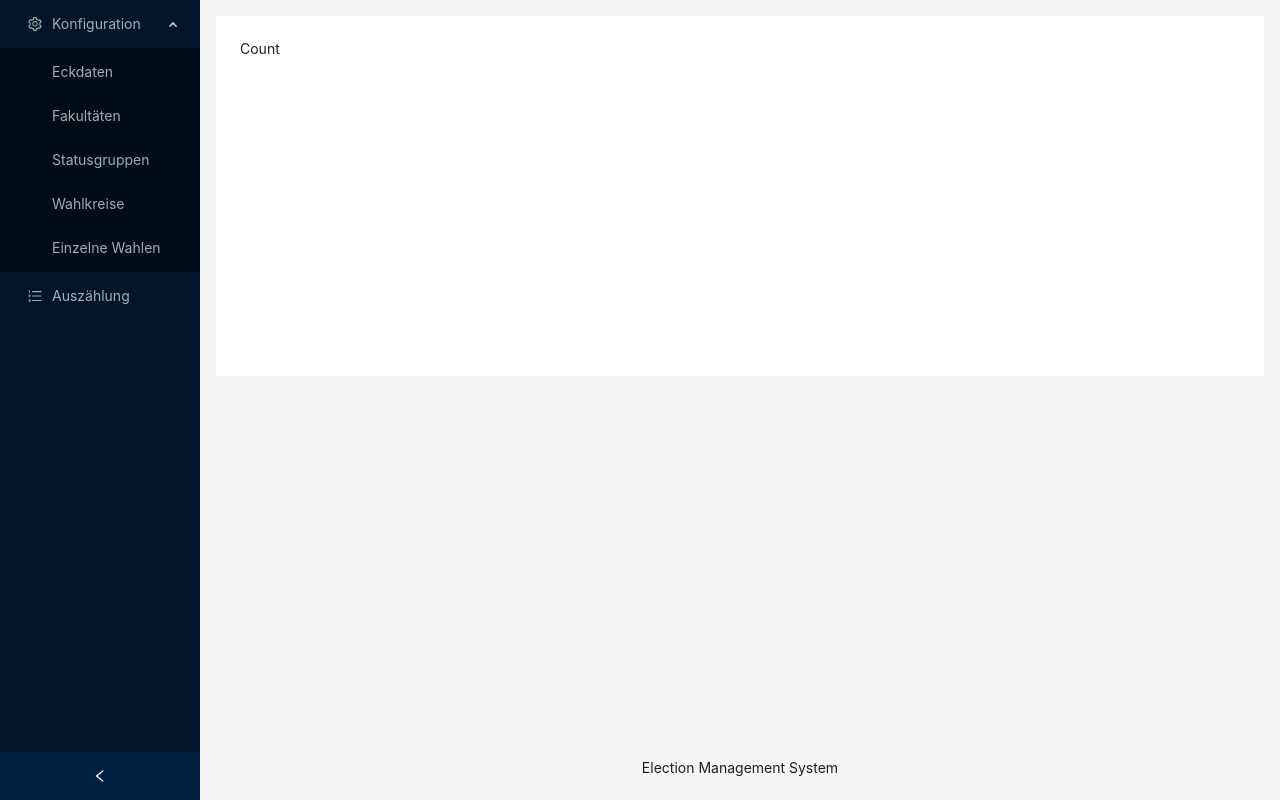
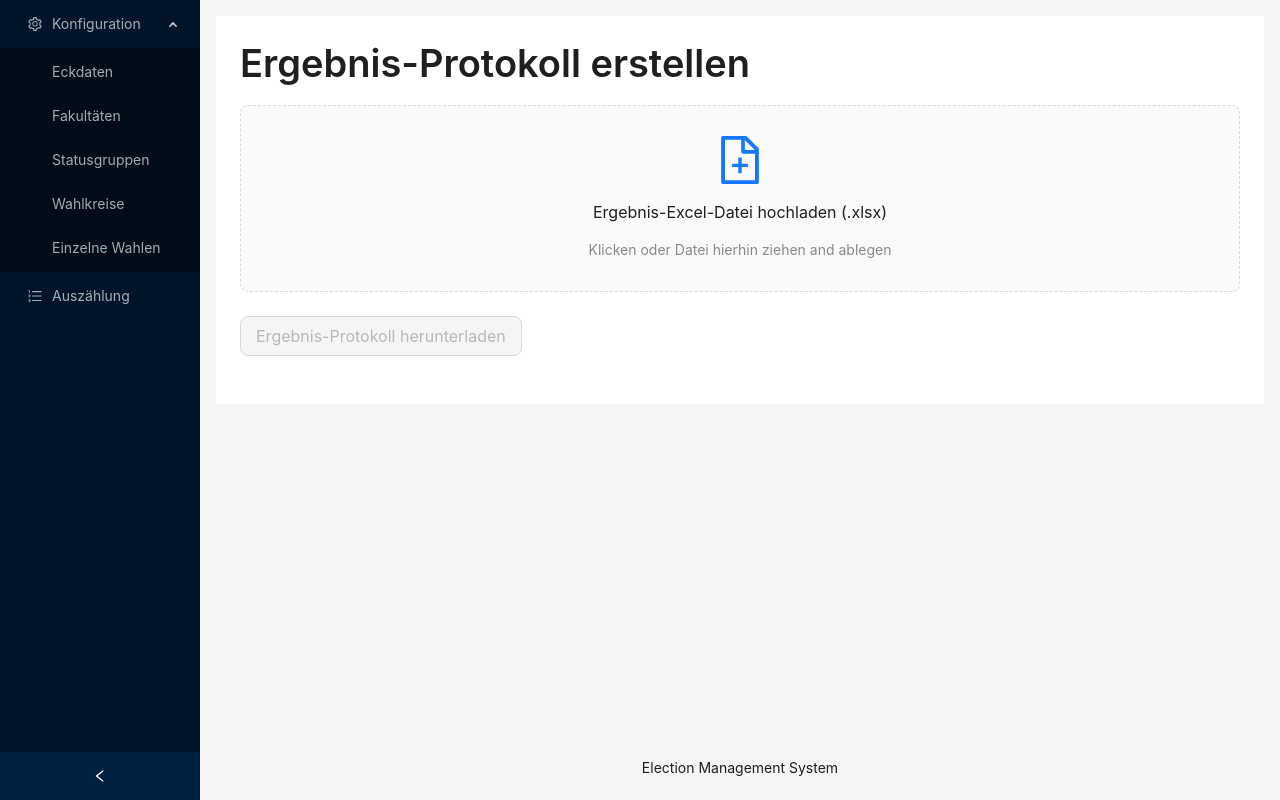
Before and after one commit to SilvanVerhoeven/election-management-system, a Next.js app: page /count in a window 1280 px wide. Built offline with nearby package versions, Linux system fonts and the light colour scheme.

Commit message:
feat: Add basic result generation

```diff
--- /dev/null
+++ b/src/app/api/files/upload/route.ts
@@ -0,0 +1,42 @@
+import { NextRequest, NextResponse } from 'next/server'
+import { join } from 'path'
+import { mkdir, stat } from "fs/promises"
+import * as dateFns from 'date-fns'
+import {writeFile} from 'fs/promises'
+import { baseDir } from '@/lib/files'
+
+export interface DownloadInfo {
+  fileDir: string,
+  filename: string
+}
+
+export async function POST(req: NextRequest) {
+  const data = await req.formData()
+  const file = data.get("file")?.valueOf() as File
+
+  const uploadDir = `/uploads/${dateFns.format(Date.now(), "yyyy-MM-dd")}`
+
+  const fullUploadDir = join(
+    baseDir(),
+    uploadDir
+  )
+
+  try {
+    await stat(fullUploadDir)
+  } catch (e: any) {
+    if (e.code === "ENOENT") {
+      await mkdir(fullUploadDir, { recursive: true })
+    } else {
+      console.error(e)
+      return NextResponse.error()
+    }
+  }
+
+  const uniqueSuffix = `${dateFns.format(Date.now(), "yyyy-MM-dd-HHmmss")}_${Math.round(Math.random() * 1e9)}`
+  const filename = `${uniqueSuffix}`
+  const filePath = join(fullUploadDir, filename)
+
+  await writeFile(filePath, Buffer.from(await file.arrayBuffer()))
+
+  return NextResponse.json({ fileDir: uploadDir, filename })
+}
--- /dev/null
+++ b/src/app/api/results/route.ts
@@ -0,0 +1,28 @@
+import { NextRequest } from 'next/server'
+import { DonwloadRequestData } from '@/app/count/page'
+import { readFile } from 'fs/promises'
+import { generateResultHtml, parseResultsFile } from '@/lib/generateResults'
+import path from 'path'
+import { baseDir } from '@/lib/files'
+
+/**
+ * SECURITY RISK
+ *
+ * Because there is no database to access, we rely on the filename and fileDir passed by the user to read in the proper file.
+ * As of writing this comment, the server is intended for local deployment only.
+ * Once the server should be deployed elsewhere, a secure measure to access result files should be used.
+ */
+
+export async function POST(req: NextRequest) {
+  const {
+    filename,
+    fileDir
+  } = await req.json() as DonwloadRequestData
+
+  const buffer = await readFile(path.join(baseDir(), fileDir, filename))
+  const electionData = await parseResultsFile(buffer)
+
+  return new Response(
+    generateResultHtml(electionData)
+  )
+}
--- a/src/app/count/page.tsx
+++ b/src/app/count/page.tsx
@@ -1,11 +1,111 @@
-import React from 'react';
-import { ConfigProvider } from 'antd';
+'use client'
+
+import React, { useState } from 'react'
+import { FileAddOutlined, FileSyncOutlined } from '@ant-design/icons'
+import { ConfigProvider, Upload, Typography, Button, Form, UploadFile, message } from 'antd'
 import theme from '@/theme/themeConfig'
+import { UploadChangeParam } from 'antd/es/upload'
+import { DownloadInfo } from '../api/files/upload/route'
 
-const CountPage = () => (
-  <ConfigProvider theme={theme}>
-    Count
-  </ConfigProvider>
-);
+const { Dragger } = Upload
+const { Title } = Typography
+
+export interface DonwloadRequestData extends DownloadInfo {
+  originalFilename: string,
+  type: string
+}
+
+const CountPage = () => {
+  const [messageApi, contextHolder] = message.useMessage()
+
+  const [file, setFile] = useState<UploadFile>()
+  const [downloadInfo, setDownloadInfo] = useState<DownloadInfo>()
+  const [isGeneratingResults, setIsGeneratingResults] = useState(false)
+
+  const filesChanged = (change: UploadChangeParam<UploadFile>) => {
+    const { status, response } = change.file
+
+    if (status === 'done') {
+      messageApi.success(`Uplaod erfolgreich`)
+      setDownloadInfo(response)
+    } else if (status === 'error') {
+      messageApi.error(`Upload fehlgeschlagen`)
+    }
+
+    if (status !== 'uploading') {
+      setFile(change.fileList[0])
+    }
+  }
+
+  const onFinish = async () => {
+    const payload = {
+      originalFilename: file?.name,
+      type: file?.type,
+      ...downloadInfo
+    }
+
+    setIsGeneratingResults(true)
+
+    const resultHtml = await (await fetch('../api/results', {
+      method: 'POST',
+      headers: {
+        'Content-Type': 'application/json',
+      },
+      body: JSON.stringify(payload),
+    })).text()
+
+    setIsGeneratingResults(false)
+
+    const printContainer = document.querySelector("#print-container") as HTMLIFrameElement
+    printContainer.onload = () => setTimeout(() => printContainer.contentWindow?.print(), 400)
+    printContainer.srcdoc = resultHtml
+  }
+
+  const onFinishFailed = (errorInfo: any) => {
+    messageApi.error(errorInfo)
+  }
+
+  return (
+    <ConfigProvider theme={theme}>
+      {contextHolder}
+      <Title style={{ marginTop: 0 }}>Ergebnis-Protokoll erstellen</Title>
+      <Form
+        name="count-result"
+        onFinish={onFinish}
+        onFinishFailed={onFinishFailed}
+      >
+        <Form.Item>
+          <Dragger
+            multiple={false}
+            action='../api/files/upload'
+            maxCount={1}
+            onChange={filesChanged}
+            accept='.xls,.xlsx'
+          >
+            <p className="ant-upload-drag-icon">
+              {file ? <FileSyncOutlined /> : <FileAddOutlined />}
+            </p>
+            <p className="ant-upload-text">{file && "Andere "}Ergebnis-Excel-Datei hochladen (.xlsx)</p>
+            <p className="ant-upload-hint">
+              Klicken oder Datei hierhin ziehen and ablegen
+            </p>
+          </Dragger>
+        </Form.Item>
+        <Form.Item>
+          <Button
+            type="primary"
+            size='large'
+            htmlType="submit"
+            disabled={!file}
+            loading={isGeneratingResults && { delay: 200 }}
+          >
+            Ergebnis-Protokoll herunterladen
+          </Button>
+        </Form.Item>
+      </Form>
+      <iframe id="print-container" style={{ display: "none" }}></iframe>
+    </ConfigProvider>
+  )
+}
 
 export default CountPage
--- /dev/null
+++ b/src/lib/files.ts
@@ -0,0 +1 @@
+export const baseDir = () => process.env.ROOT_DIR || process.cwd()
--- /dev/null
+++ b/src/lib/generateResults.ts
@@ -0,0 +1,148 @@
+import readExcelFile from 'read-excel-file/node'
+import { Row } from 'read-excel-file'
+
+const candidateNameRegEx = new RegExp("(.*), (.*) \\((.*)\\)")
+const courseRegEx = new RegExp("(\\d*)\\.")
+
+type Candidate = {
+  position: number
+  firstname: string
+  lastname: string
+  course: string
+  votes: number
+  status?: "elected" | "deputy" | "reserve"
+}
+
+type CandidateList = {
+  name: string
+  order: "alphabetical" | "numeric"
+  candidates: Candidate[]
+}
+
+type ElectionData = {
+  committee: string
+  district: string
+  statusGroup: string
+  boxOffice: string
+  numberOfSeats: number
+  lists: CandidateList[]
+}
+
+/**
+ * Skips to the beginning of the next candidate list (first row contains list name).
+ * Rows before are being deleted.
+ *
+ * @param rows Rows which may contain another candidate list
+ * @returns Remaining rows. First contains list name.
+ */
+const skipToNextList = (rows: Row[]) => {
+  while (rows.length > 0 && rows[0][2].valueOf() != "Listenname") rows = rows.slice(1)
+  return rows.length == 0 ? [] : rows.slice(1)
+}
+
+const parseCandidateList = (rows: Row[]): { list: CandidateList, unconsumedRows: Row[] } | null => {
+  rows = skipToNextList(rows)
+  if (rows.length == 0 || rows[0][2] == null) return null
+
+  const list: CandidateList = {
+    name: rows[0][2].toString(),
+    order: rows[0][0] == null ? "alphabetical" : "numeric",
+    candidates: []
+  }
+
+  rows = rows.slice(1)
+
+  while (rows.length > 0 && rows[0][2].valueOf() != "Listenname") {
+    const nameMatch = (rows[0][2].valueOf() as string).match(candidateNameRegEx)
+    const positionMatch = ((list.order == "alphabetical" ? rows[0][1] : rows[0][0]).valueOf() as string).match(courseRegEx)
+    if (!nameMatch || !positionMatch) throw  new Error(`Kandidat nicht korrekt formatiert in Zeile: ${rows}`)
+    const candidate: Candidate = {
+      firstname: nameMatch[2].toString(),
+      lastname: nameMatch[1].toString(),
+      course: nameMatch[3].toString(),
+      votes: rows[0][3].valueOf() as number,
+      position: parseInt(positionMatch[1].toString()),
+    }
+    list.candidates.push(candidate)
+    rows = rows.slice(1)
+  }
+
+  return { list, unconsumedRows: rows }
+}
+
+const parseCandidateLists = (rows: Row[]) => {
+  const lists: CandidateList[] = []
+  while (rows.length > 0) {
+    const result = parseCandidateList(rows)
+    if (!result) break
+    lists.push(result.list)
+    rows = result.unconsumedRows
+  }
+  return lists
+}
+
+/**
+ * Takes a result file as a buffer and returns the contained election data.
+ */
+export const parseResultsFile = async (buffer: Buffer): Promise<ElectionData> => {
+  const rows = await readExcelFile(buffer)
+
+  const committee = rows[0][3].valueOf() as string
+  const district = rows[1][3].valueOf() as string
+  const statusGroup = rows[3][3].valueOf() as string
+  const boxOffice = rows[2][3].valueOf() as string
+  const numberOfSeats = rows[4][3].valueOf() as number
+
+  const lists = parseCandidateLists(rows)
+
+  return {
+    committee,
+    district,
+    statusGroup,
+    boxOffice,
+    numberOfSeats,
+    lists
+  }
+}
+
+/**
+ * Takes election data and returns the HTML necessary to display results.
+ */
+export const generateResultHtml = (electionData: ElectionData) => {
+  const getSubsetHtml = (list: CandidateList, start: number, numberOfSeats?: number) => {
+    const subsetCandidates = list.candidates.sort((a, b) => b.votes - a.votes).slice(start, numberOfSeats ? start+numberOfSeats : undefined)
+    return `<table>
+        ${subsetCandidates.map((candidate: Candidate) => `
+          <tr>
+            <td>${candidate.votes}<td>
+            <td>${candidate.lastname}, ${candidate.firstname} (${candidate.course})<td>
+          </tr>
+        `).reduce((previous, current) => previous+current)}
+      </table>`
+  }
+
+  const getListHtml = (list: CandidateList) => `
+    <h4>${list.name}</h4>
+    <h5>${list.order == 'alphabetical' ? 'in alphabetischer Reihenfolge' : 'in Listen-Reihenfolge'}</h5>
+    <h6>Gewählt</h6>
+    ${getSubsetHtml(list, 0, electionData.numberOfSeats)}
+    <h6>Stellvertretungen</h6>
+    ${getSubsetHtml(list, electionData.numberOfSeats, electionData.numberOfSeats)}
+    <h6>Reserve</h6>
+    ${getSubsetHtml(list, electionData.numberOfSeats*2+1)}
+  `
+
+  return `
+    <!doctype html>
+    <html lang="de">
+
+    <body>
+      <h1>Wahlergebnis</h1>
+      <h2>${electionData.committee} der ${electionData.district}</h2>
+      <h3>${electionData.statusGroup}</h3>
+      ${electionData.lists.map(getListHtml).reduce((previous, current) => previous+current)}
+    </body>
+
+    </html>
+  `
+}
```
Also changed, not shown: package.json (+6 -3 lines), 1 other file (tests, documents, lock files or other folders).
